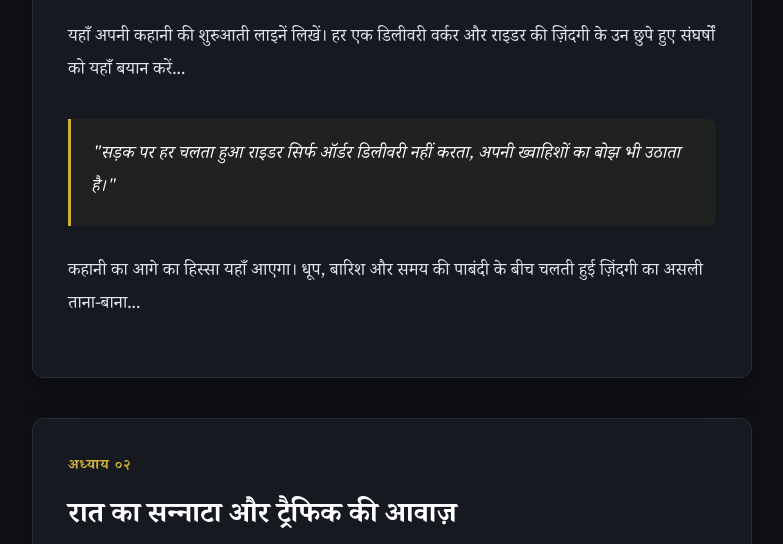
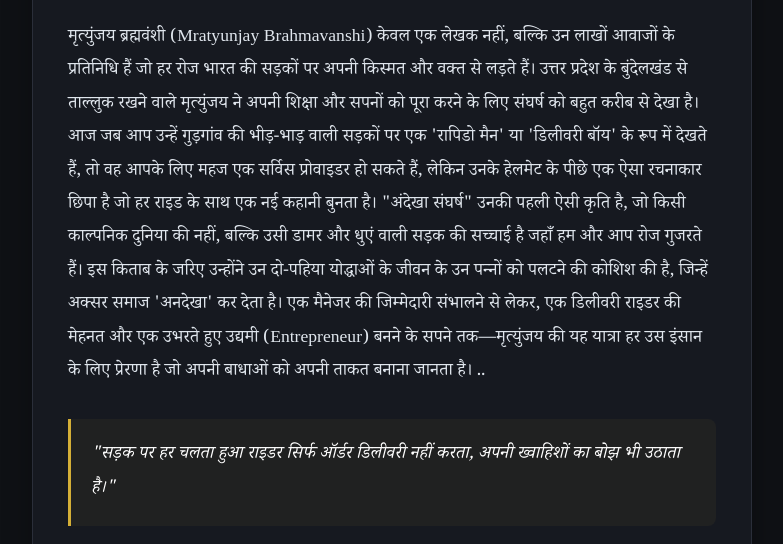
Before and after one commit to mrbrahmavanshi-a11y/mratyunjay.github.io, a plain HTML site: page index.html in a window 1280 px wide. Shown: the part 979-1523 px from the top of the page, without its empty margins (248-1031 px from the left). Drawn offline with Linux system fonts and the light colour scheme.

Commit message:
Update index.html

```diff
--- a/index.html
+++ b/index.html
@@ -39,7 +39,11 @@
             </div>
 
             <div class="chapter-body">
-                <p>यहाँ अपनी कहानी की शुरुआती लाइनें लिखें। हर एक डिलीवरी वर्कर और राइडर की ज़िंदगी के उन छुपे हुए संघर्षों को यहाँ बयान करें...</p>
+                <p>मृत्युंजय ब्रह्मवंशी (Mratyunjay Brahmavanshi) केवल एक लेखक नहीं, बल्कि उन लाखों आवाजों के प्रतिनिधि हैं जो हर रोज भारत की सड़कों पर अपनी किस्मत और वक्त से लड़ते हैं। उत्तर प्रदेश के बुंदेलखंड से ताल्लुक रखने वाले मृत्युंजय ने अपनी शिक्षा और सपनों को पूरा करने के लिए संघर्ष को बहुत करीब से देखा है।
+आज जब आप उन्हें गुड़गांव की भीड़-भाड़ वाली सड़कों पर एक 'रापिडो मैन' या 'डिलीवरी बॉय' के रूप में देखते हैं, तो वह आपके लिए महज एक सर्विस प्रोवाइडर हो सकते हैं, लेकिन उनके हेलमेट के पीछे एक ऐसा रचनाकार छिपा है जो हर राइड के साथ एक नई कहानी बुनता है।
+"अंदेखा संघर्ष" उनकी पहली ऐसी कृति है, जो किसी काल्पनिक दुनिया की नहीं, बल्कि उसी डामर और धुएं वाली सड़क की सच्चाई है जहाँ हम और आप रोज गुजरते हैं। इस किताब के जरिए उन्होंने उन दो-पहिया योद्धाओं के जीवन के उन पन्नों को पलटने की कोशिश की है, जिन्हें अक्सर समाज 'अनदेखा' कर देता है।
+एक मैनेजर की जिम्मेदारी संभालने से लेकर, एक डिलीवरी राइडर की मेहनत और एक उभरते हुए उद्यमी (Entrepreneur) बनने के सपने तक—मृत्युंजय की यह यात्रा हर उस इंसान के लिए प्रेरणा है जो अपनी बाधाओं को अपनी ताकत बनाना जानता है।
+..</p>
 
                 <blockquote class="classic-quote">
                     "सड़क पर हर चलता हुआ राइडर सिर्फ ऑर्डर डिलीवरी नहीं करता, अपनी ख्वाहिशों का बोझ भी उठाता है।"
```
